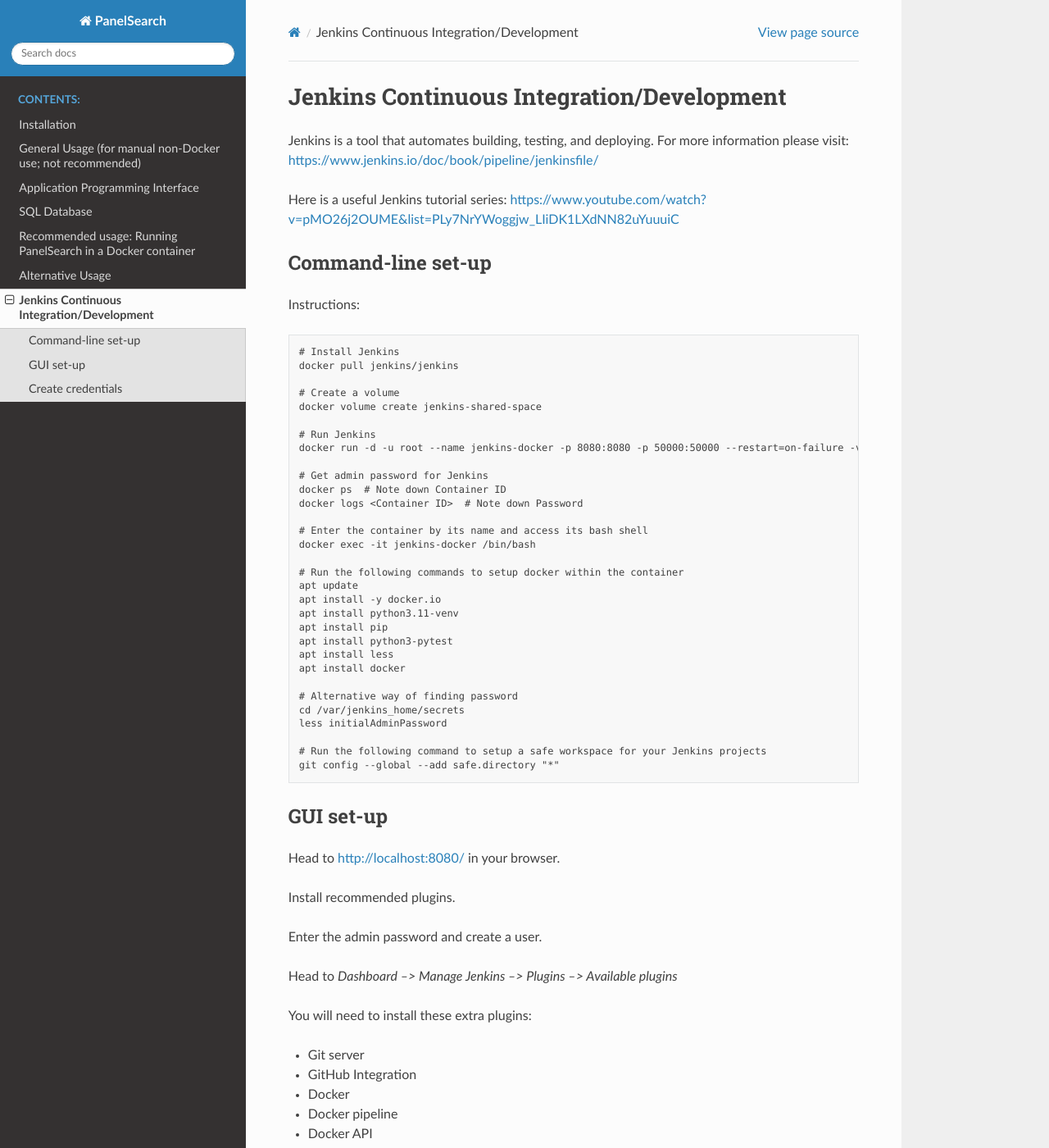
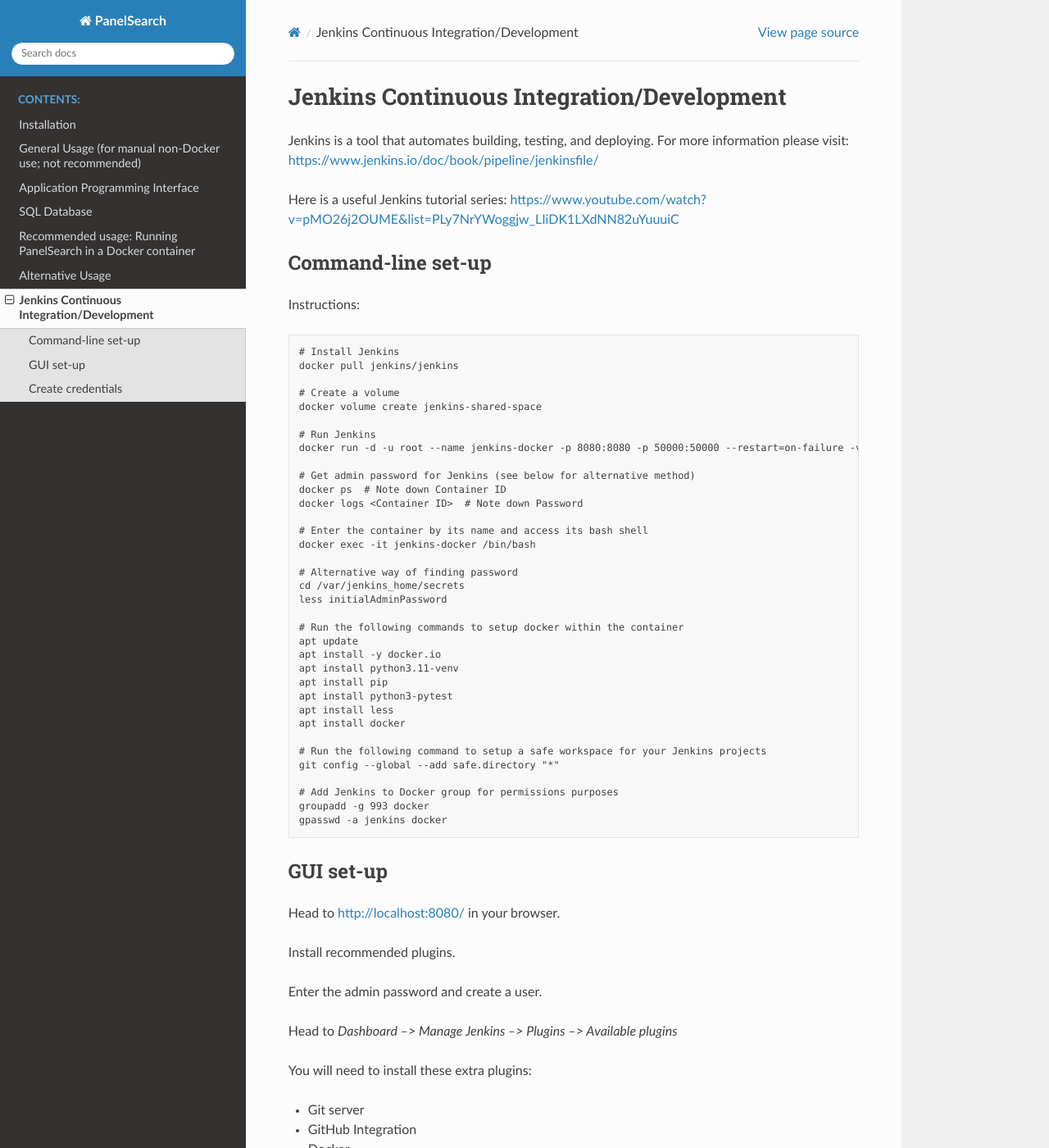
Before and after one commit to isabelrem/2023-Software-Development-Assessment, a Sphinx documentation site: the page built from docs/source/jenkins.rst, in a window 1280 px wide and 1400 px high. Shown: the whole window at 82% size. Built offline with Sphinx 7.4.7 and the Read the Docs theme 2.0.0, drawn with Linux system fonts in a browser that asks for light colours; pages that are not in the unit, such as notebooks, are missing from menus.

Commit message:
Update jenkins.rst

```diff
--- a/docs/source/jenkins.rst
+++ b/docs/source/jenkins.rst
@@ -18,12 +18,16 @@
   # Run Jenkins
   docker run -d -u root --name jenkins-docker -p 8080:8080 -p 50000:50000 --restart=on-failure -v jenkins-data:/var/jenkins_home -v /var/run/docker.sock:/var/run/docker.sock -v jenkins-shared-space:/var/shared-data -v $(which docker):/usr/bin/docker jenkins/jenkins:lts-jdk11
 
-  # Get admin password for Jenkins
+  # Get admin password for Jenkins (see below for alternative method)
   docker ps  # Note down Container ID
   docker logs <Container ID>  # Note down Password
 
   # Enter the container by its name and access its bash shell
   docker exec -it jenkins-docker /bin/bash
+
+  # Alternative way of finding password
+  cd /var/jenkins_home/secrets
+  less initialAdminPassword
 
   # Run the following commands to setup docker within the container
   apt update
@@ -34,12 +38,13 @@
   apt install less
   apt install docker
 
-  # Alternative way of finding password
-  cd /var/jenkins_home/secrets
-  less initialAdminPassword
-
   # Run the following command to setup a safe workspace for your Jenkins projects
   git config --global --add safe.directory "*"
+
+  # Add Jenkins to Docker group for permissions purposes
+  groupadd -g 993 docker
+  gpasswd -a jenkins docker
+
 
 
 GUI set-up
```
